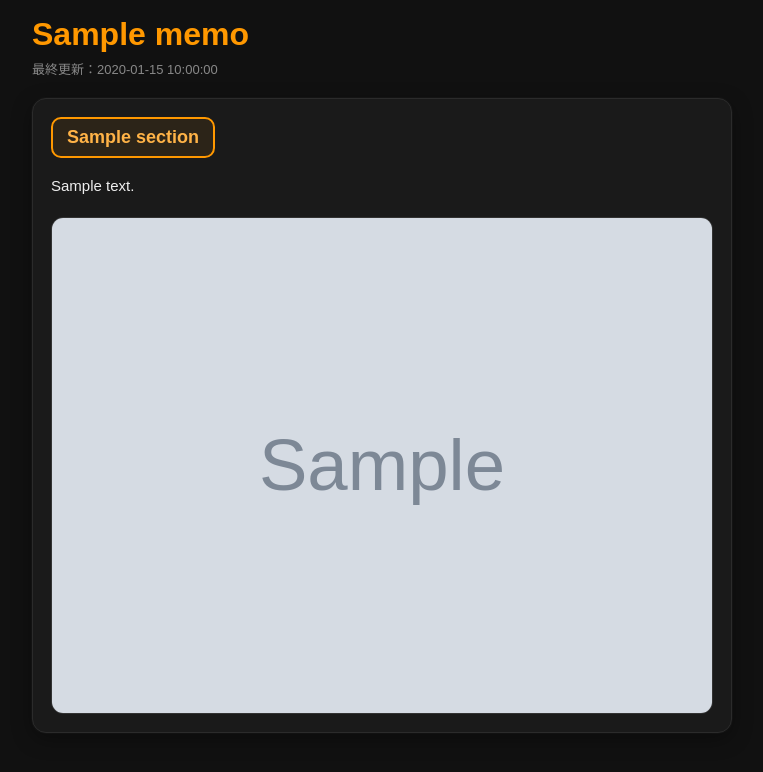
After one commit to kenken0808/slot_app, a Flask app: template templates/index_memo.html in a window 1280 px wide. The commit adds this page. Shown: the top 772 px of the page, without its empty margins (258-1021 px from the left). Run offline with Flask 3, Linux system fonts and the light colour scheme; the template is opened without the code that fills it: most values are stand-ins (such as "Sample title", 1, 10 or a date in 2020); grey boxes marked "Sample" are stand-in pictures.

Commit message:
ツール調整

```diff
--- a/app.py
+++ b/app.py
@@ -18,6 +18,7 @@ from typing import Dict, Tuple, Optional
 from datetime import timedelta
 import time as _time
 from config import new_config
+from config import memo_config
 
 
 # =====================================================================
@@ -647,6 +648,8 @@ def generate_labels_from_mode_options(mode_options):
         base = display_modes[0]
         return {
             "mode": base,
+            "game": f"打ち出しG数（{base}間）",
+            "through": f"{base}スルー回数",
             "at_gap": f"前回***終了時{base}間G数",
             "prev_diff": f"前回{base}終了時差枚数",
             "prev_game": f"前回{base}当選G数",
@@ -661,6 +664,8 @@ def generate_labels_from_mode_options(mode_options):
 
     return {
         "mode": mode_label,
+        "game": f"打ち出しG数（{first}間）",
+        "through": f"{first}スルー回数",
         "at_gap": f"前回{first}終了時{second}間G数",
         "prev_diff": f"前回{second}終了時差枚数",
         "prev_game": f"前回{second}当選G数",
@@ -710,7 +715,17 @@ def get_default_values(mode_options):
 # =========================
 @app.route("/memo/<machine>")
 def memo(machine):
-    return render_template(f"memo/{machine}.html")
+
+    memo = memo_config.memo_configs.get(machine)
+
+    if not memo:
+        return "memo not found", 404
+
+    return render_template(
+        "index_memo.html",
+        memo=memo,
+        machine=machine
+    )
 
 
 @app.route("/all", methods=["GET", "POST"])
@@ -821,7 +836,7 @@ def all_tool():
             return int(default)
 
     selected_through_min = get_int("through_min", 0)
-    selected_through_max = get_int("through_max", through_default_max)
+    selected_through_max = get_int("through_max", 0)
 
     selected_at_gap_min = get_int("at_gap_min", 0)
     selected_at_gap_max = get_int("at_gap_max", at_gap_default_max)
@@ -905,7 +920,7 @@ def all_tool():
     # =========================
     file_key = MACHINE_CONFIGS[selected_machine]["file_key"]
     csv_suffix = mode_to_csv_suffix(selected_mode) or "rb"
-    csv_path = f"data/{file_key}_{csv_suffix}.csv"
+    csv_path = f"data/{file_key}/{csv_suffix}.csv"
 
     try:
         dtypes = {
@@ -1021,35 +1036,46 @@ def all_tool():
     # 計算
     # =========================
     result = None
+    error_msg = None
 
-    if request.method == "POST" and not filtered_df.empty and len(filtered_df) >= 100:
+    if request.method == "POST":
 
-        count = len(filtered_df)
+        if filtered_df.empty:
 
-        avg_reg_games = filtered_df["REGゲーム数"].mean()
-        avg_at_games = filtered_df["ATゲーム数"].mean()
-        avg_reg_coins = filtered_df["REG枚数"].mean()
-        avg_at_coins = filtered_df["AT枚数"].mean()
+            error_msg = "条件に一致するデータがありません"
 
-        hatsu_atari = max(avg_reg_games - input_game, 0)
+        elif len(filtered_df) < 100:
 
-        avg_diff = avg_at_coins + avg_reg_coins - (
-            hatsu_atari * 50 / settings.get("coin_moti", 1)
-        )
+            error_msg = "件数が少ないため、<br>結果を出力出来ません。"
 
-        avg_in = (hatsu_atari + avg_at_games) * 3
-        avg_out = avg_diff + avg_in
+        else:
 
-        payout_rate = (avg_out / avg_in) * 100 if avg_in else 0
-        expected_value = avg_diff * 20
+            count = len(filtered_df)
 
-        result = {
-            "件数　　　": f"{count:,}件",
-            "初当たり　": f"1/{hatsu_atari:,.1f}",
-            "獲得枚数　": f"{avg_at_coins:,.1f}枚",
-            "機械割　　": f"{payout_rate:,.1f}%",
-            "期待値　　": f"{expected_value:,.0f}円"
-        }
+            avg_reg_games = filtered_df["REGゲーム数"].mean()
+            avg_at_games = filtered_df["ATゲーム数"].mean()
+            avg_reg_coins = filtered_df["REG枚数"].mean()
+            avg_at_coins = filtered_df["AT枚数"].mean()
+
+            hatsu_atari = max(avg_reg_games - input_game, 0)
+
+            avg_diff = avg_at_coins + avg_reg_coins - (
+                hatsu_atari * 50 / settings.get("coin_moti", 1)
+            )
+
+            avg_in = (hatsu_atari + avg_at_games) * 3
+            avg_out = avg_diff + avg_in
+
+            payout_rate = (avg_out / avg_in) * 100 if avg_in else 0
+            expected_value = avg_diff * 20
+
+            result = {
+                "件数　　　": f"{count:,}件",
+                "初当たり　": f"1/{hatsu_atari:,.1f}",
+                "獲得枚数　": f"{avg_at_coins:,.1f}枚",
+                "機械割　　": f"{payout_rate:,.1f}%",
+                "期待値　　": f"{expected_value:,.0f}円"
+            }
 
     # =========================
     # render（★全変数必ず存在）
@@ -1099,7 +1125,7 @@ def all_tool():
 
         labels=labels,
         result=result,
-        error_msg=None,
+        error_msg=error_msg,
 
         machines=MACHINE_CONFIGS,
         machine_configs=MACHINE_CONFIGS,
--- /dev/null
+++ b/templates/index_memo.html
@@ -0,0 +1,203 @@
+<!DOCTYPE html>
+<html lang="ja">
+<head>
+  <meta charset="UTF-8">
+  <meta name="viewport" content="width=device-width, initial-scale=1.0">
+  <title>{{ memo.title }} 攻略メモ</title>
+
+  <meta property="og:title" content="{{ memo.title }}｜攻略メモ">
+  <meta property="og:description" content="天井・辞め時・ポイントまとめ">
+  <meta property="og:type" content="website">
+
+  <style>
+
+    body {
+      margin: 0;
+      padding: 16px;
+      background: #111;
+      color: #fff;
+      font-family: "M PLUS Rounded 1c", sans-serif;
+    }
+
+    .container {
+      max-width: 700px;
+      margin: 0 auto;
+    }
+
+    /* =========================
+       タイトル
+    ========================= */
+
+    .title {
+      font-size: 32px;
+      font-weight: bold;
+      color: #ff9800;
+      margin-bottom: 6px;
+    }
+
+    .updated {
+      color: #888;
+      font-size: 13px;
+      margin-bottom: 20px;
+    }
+
+    /* =========================
+       カード
+    ========================= */
+
+    .card {
+      background: #1a1a1a;
+
+      border: 1px solid #2b2b2b;
+      border-radius: 14px;
+
+      padding: 18px;
+
+      margin-bottom: 18px;
+
+      box-shadow:
+        0 0 0 1px rgba(255,255,255,0.02),
+        0 6px 20px rgba(0,0,0,0.35);
+    }
+
+    /* =========================
+       見出し
+    ========================= */
+
+    .card-title {
+      display: inline-block;
+
+      border: 2px solid #ff9800;
+      border-radius: 10px;
+
+      padding:
+        8px 14px;
+
+      margin-bottom: 14px;
+
+      color: #ffb347;
+
+      font-size: 18px;
+      font-weight: bold;
+
+      background:
+        rgba(255,152,0,0.08);
+    }
+
+    /* =========================
+       本文
+    ========================= */
+
+    .card-content {
+      font-size: 15px;
+      line-height: 1.9;
+      color: #eee;
+    }
+
+    .highlight {
+      color: #ffb347;
+      font-weight: bold;
+    }
+
+    /* =========================
+       画像
+    ========================= */
+
+    .card-image {
+      margin-top: 16px;
+
+      border-radius: 12px;
+      overflow: hidden;
+
+      border: 1px solid #333;
+    }
+
+    .card-image img {
+      width: 100%;
+      display: block;
+    }
+
+    /* =========================
+       SP
+    ========================= */
+
+    @media (max-width: 600px) {
+
+      body {
+        padding: 10px;
+      }
+
+      .title {
+        font-size: 26px;
+      }
+
+      .card {
+        padding: 14px;
+        border-radius: 12px;
+      }
+
+      .card-title {
+        font-size: 16px;
+
+        padding:
+          7px 12px;
+      }
+
+      .card-content {
+        font-size: 14px;
+      }
+
+    }
+
+  </style>
+</head>
+
+<body>
+
+  <div class="container">
+
+    <div class="title">
+      {{ memo.title }}
+    </div>
+
+    <div class="updated">
+      最終更新：{{ memo.updated }}
+    </div>
+
+    {% for section in memo.sections %}
+
+      <div class="card">
+
+        <div class="card-title">
+          {{ section.title }}
+        </div>
+
+        <div class="card-content">
+          {{ section.text | replace('\n', '<br>') | safe }}
+        </div>
+
+        {% if section.images %}
+
+          {% for image in section.images %}
+
+            <div class="card-image">
+
+              <img
+                src="/static/memo/{{ machine }}/{{ image }}"
+                alt="{{ section.title }}"
+              >
+
+            </div>
+
+          {% endfor %}
+
+        {% endif %}
+
+      </div>
+
+    {% endfor %}
+
+  </div>
+
+</body>
+</html>
```
Also changed, not shown: config/memo_config.py (added, +96 -0 lines), config/new_config.py (+8 -8 lines), templates/index_all.html (+21 -23 lines), data/bigdream/at.csv (added), data/bigdream/cz.csv (added), 8 other files.
